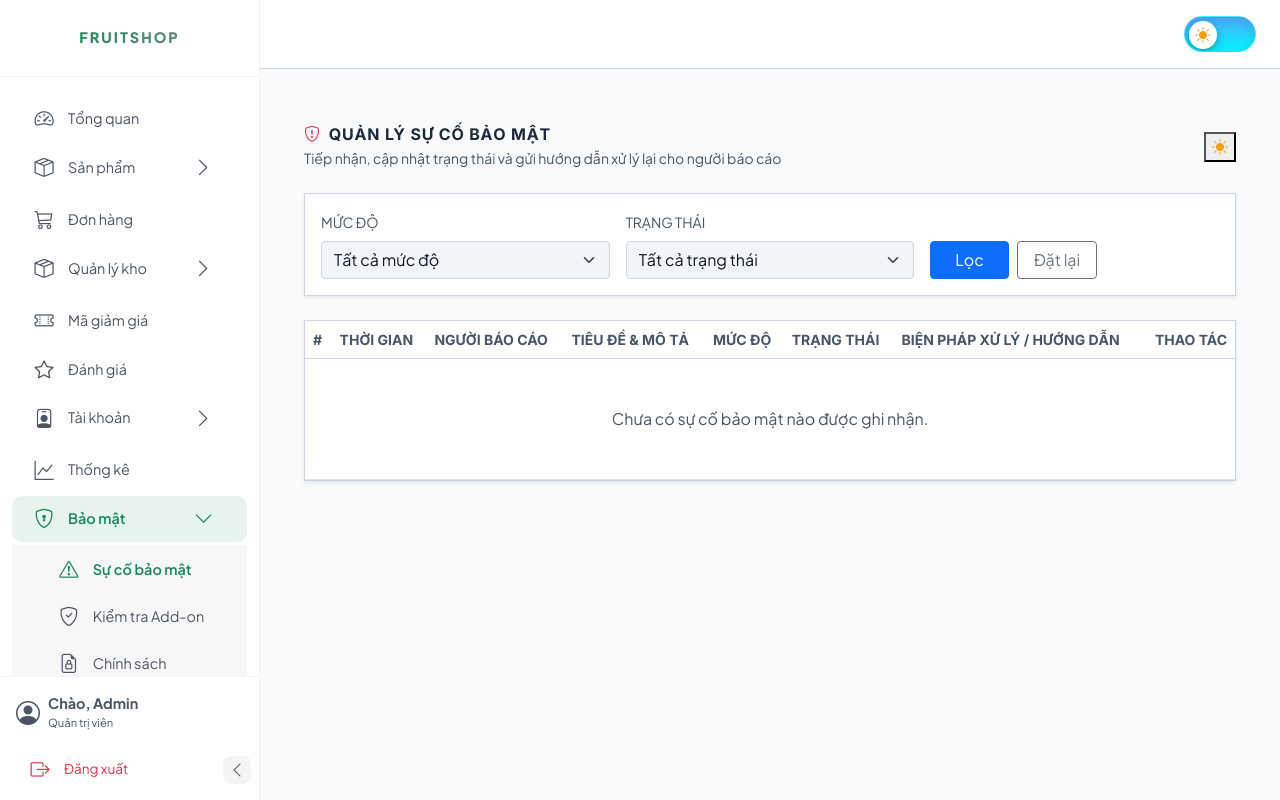
After one commit to nguyenthixuanhoa2005/FruitShop, an ASP.NET Core app: template FruitShop/Views/SecurityIncidents/Index.cshtml in a window 1280 px wide. The commit adds this page. Run offline with ASP.NET Core 8, Linux system fonts and the light colour scheme; the template is opened without the code that fills it, so the values that code supplies are empty; style sheets or scripts are compiled from the project's sources; some libraries are stand-ins or nearby versions.

Commit message:
update luồng báo cáo sự cố

```diff
--- a/FruitShop/Views/Account/Index.cshtml
+++ b/FruitShop/Views/Account/Index.cshtml
@@ -29,8 +29,11 @@
                     <a asp-action="EnableTwoFactor" class="list-group-item list-group-item-action border-0 py-3 rounded-3 mb-2">
                         <i class="fas fa-shield-alt me-2"></i>Xác thực 2FA
                     </a>
-                    <a asp-controller="Orders" asp-action="Index" class="list-group-item list-group-item-action border-0 py-3 rounded-3">
+                    <a asp-controller="Orders" asp-action="Index" class="list-group-item list-group-item-action border-0 py-3 rounded-3 mb-2">
                         <i class="fas fa-shopping-bag me-2"></i>Đơn hàng của tôi
+                    </a>
+                    <a asp-controller="Home" asp-action="ReportIncident" class="list-group-item list-group-item-action border-0 py-3 rounded-3 text-danger">
+                        <i class="fas fa-exclamation-triangle me-2"></i>Báo cáo sự cố bảo mật
                     </a>
                 </div>
             </div>
--- /dev/null
+++ b/FruitShop/Views/SecurityIncidents/Index.cshtml
@@ -0,0 +1,171 @@
+@model IEnumerable<FruitShop.Models.SecurityIncident>
+@{
+    ViewData["Title"] = "Quản lý sự cố bảo mật";
+    Layout = "~/Views/Shared/_AdminLayout.cshtml";
+    var filterStatus = ViewData["FilterStatus"]?.ToString() ?? "";
+    var filterSeverity = ViewData["FilterSeverity"]?.ToString() ?? "";
+}
+
+<style>
+    .incident-card {
+        background-color: var(--bg-card);
+        border: 1px solid var(--border-color);
+        color: var(--text-main);
+    }
+    .incident-input {
+        background-color: var(--bg-input) !important;
+        border: 1px solid var(--border-color) !important;
+        color: var(--text-main) !important;
+    }
+    .incident-table {
+        color: var(--text-main) !important;
+        --bs-table-bg: transparent;
+        --bs-table-hover-bg: rgba(128, 128, 128, 0.08);
+        --bs-table-border-color: var(--border-color);
+    }
+    .incident-table thead th {
+        color: var(--text-muted) !important;
+        border-bottom: 1px solid var(--border-color) !important;
+    }
+    .incident-muted {
+        color: var(--text-muted) !important;
+    }
+</style>
+
+<div class="container-fluid py-4">
+    <div class="d-flex flex-wrap justify-content-between align-items-center gap-3 mb-4">
+        <div>
+            <h3 class="fw-bold text-contrast mb-1">
+                <i class="bi bi-shield-exclamation text-danger me-2"></i>Quản lý sự cố bảo mật
+            </h3>
+            <p class="incident-muted small mb-0">Tiếp nhận, cập nhật trạng thái và gửi hướng dẫn xử lý lại cho người báo cáo</p>
+        </div>
+        <button id="themeToggle" class="btn-theme" title="Đổi giao diện Sáng / Tối (Alt + T)">
+            <i class="bi bi-sun-fill sun-icon"></i>
+            <i class="bi bi-moon-stars-fill moon-icon"></i>
+        </button>
+    </div>
+
+    <div class="incident-card rounded-4 p-3 mb-4 shadow-sm">
+        <form method="get" class="row g-3 align-items-end">
+            <div class="col-md-4">
+                <label class="form-label incident-muted small text-uppercase fw-semibold">Mức độ</label>
+                <select name="severity" class="form-select incident-input">
+                    <option value="">Tất cả mức độ</option>
+                    <option value="Thấp" selected="@(filterSeverity == "Thấp")">Thấp</option>
+                    <option value="Trung bình" selected="@(filterSeverity == "Trung bình")">Trung bình</option>
+                    <option value="Cao" selected="@(filterSeverity == "Cao")">Cao</option>
+                </select>
+            </div>
+            <div class="col-md-4">
+                <label class="form-label incident-muted small text-uppercase fw-semibold">Trạng thái</label>
+                <select name="status" class="form-select incident-input">
+                    <option value="">Tất cả trạng thái</option>
+                    <option value="Mới" selected="@(filterStatus == "Mới")">Mới</option>
+                    <option value="Đang xử lý" selected="@(filterStatus == "Đang xử lý")">Đang xử lý</option>
+                    <option value="Đã ngăn chặn" selected="@(filterStatus == "Đã ngăn chặn")">Đã ngăn chặn</option>
+                    <option value="Đã đóng" selected="@(filterStatus == "Đã đóng")">Đã đóng</option>
+                </select>
+            </div>
+            <div class="col-md-4 d-flex gap-2">
+                <button type="submit" class="btn btn-primary px-4">Lọc</button>
+                <a asp-action="Index" class="btn btn-outline-secondary px-3">Đặt lại</a>
+            </div>
+        </form>
+    </div>
+
+    @Html.AntiForgeryToken()
+
+    <div class="incident-card rounded-4 overflow-hidden shadow-sm">
+        <div class="table-responsive">
+            <table class="table incident-table table-hover align-middle mb-0">
+                <thead>
+                    <tr class="small text-uppercase">
+                        <th>#</th>
+                        <th>Thời gian</th>
+                        <th>Người báo cáo</th>
+                        <th>Tiêu đề &amp; Mô tả</th>
+                        <th>Mức độ</th>
+                        <th>Trạng thái</th>
+                        <th>Biện pháp xử lý / Hướng dẫn</th>
+                        <th class="text-end">Thao tác</th>
+                    </tr>
+                </thead>
+                <tbody>
+                    @if (Model != null && Model.Any())
+                    {
+                        foreach (var item in Model)
+                        {
+                            var sevBadge = item.Severity switch
+                            {
+                                "Cao" => "bg-danger",
+                                "Trung bình" => "bg-warning text-dark",
+                                _ => "bg-info text-dark"
+                            };
+                            <tr data-id="@item.Id">
+                                <td class="incident-muted font-mono">#@item.Id</td>
+                                <td class="small incident-muted">@item.CreatedAt.ToLocalTime().ToString("dd/MM/yyyy HH:mm")</td>
+                                <td class="text-primary small fw-semibold">@item.ReportedBy</td>
+                                <td style="max-width: 280px;">
+                                    <div class="fw-semibold">@item.Title</div>
+                                    <div class="small incident-muted" style="white-space: normal;">@item.Description</div>
+                                </td>
+                                <td><span class="badge @sevBadge">@item.Severity</span></td>
+                                <td>
+                                    <select class="form-select form-select-sm incident-input status-select" style="min-width: 145px;">
+                                        <option value="Mới" selected="@(item.Status == "Mới")">Mới</option>
+                                        <option value="Đang xử lý" selected="@(item.Status == "Đang xử lý")">Đang xử lý</option>
+                                        <option value="Đã ngăn chặn" selected="@(item.Status == "Đã ngăn chặn")">Đã ngăn chặn</option>
+                                        <option value="Đã đóng" selected="@(item.Status == "Đã đóng")">Đã đóng</option>
+                                    </select>
+                                </td>
+                                <td style="min-width: 240px;">
+                                    <textarea class="form-control form-control-sm incident-input resolution-input" rows="2"
+                                              placeholder="Nhập biện pháp xử lý hoặc hướng dẫn gửi cho người dùng...">@item.ResolutionNote</textarea>
+                                </td>
+                                <td class="text-end">
+                                    <button type="button" class="btn btn-sm btn-success save-incident-btn px-3">Lưu &amp; Gửi</button>
+                                </td>
+                            </tr>
+                        }
+                    }
+                    else
+                    {
+                        <tr>
+                            <td colspan="8" class="text-center incident-muted py-5">Chưa có sự cố bảo mật nào được ghi nhận.</td>
+                        </tr>
+                    }
+                </tbody>
+            </table>
+        </div>
+    </div>
+</div>
+
+@section Scripts {
+    <script>
+        document.querySelectorAll('.save-incident-btn').forEach(btn => {
+            btn.addEventListener('click', function () {
+                const row = this.closest('tr');
+                const id = row.dataset.id;
+                const status = row.querySelector('.status-select').value;
+                const resolutionNote = row.querySelector('.resolution-input').value;
+                const token = document.querySelector('input[name="__RequestVerificationToken"]').value;
+
+                const body = new URLSearchParams({ id, status, resolutionNote });
+                fetch('/SecurityIncidents/UpdateStatus', {
+                    method: 'POST',
+                    headers: {
+                        'Content-Type': 'application/x-www-form-urlencoded',
+                        'RequestVerificationToken': token
+                    },
+                    body: body.toString()
+                })
+                .then(r => r.json())
+                .then(res => {
+                    alert(res.message);
+                    if (res.success) location.reload();
+                });
+            });
+        });
+    </script>
+}
--- a/FruitShop/Views/Shared/_AdminLayout.cshtml
+++ b/FruitShop/Views/Shared/_AdminLayout.cshtml
@@ -117,6 +117,7 @@
 
             @{
                 var isSecActive = ViewContext.RouteData.Values["Controller"]?.ToString() == "AdminAddon" ||
+                                  ViewContext.RouteData.Values["Controller"]?.ToString() == "SecurityIncidents" ||
                                   (ViewContext.RouteData.Values["Controller"]?.ToString() == "AdminHome" && ViewContext.RouteData.Values["Action"]?.ToString() == "Privacy");
             }
             <div class="menu-item has-submenu @(isSecActive ? "active open" : "")">
@@ -125,6 +126,11 @@
                 <i class="bi bi-chevron-right arrow"></i>
             </div>
             <div class="submenu @(isSecActive ? "open" : "")">
+                <a class="menu-item @(ViewContext.RouteData.Values["Controller"]?.ToString() == "SecurityIncidents" ? "active" : "")"
+                   asp-controller="SecurityIncidents" asp-action="Index">
+                    <i class="bi bi-exclamation-triangle"></i>
+                    <span class="menu-text">Sự cố bảo mật</span>
+                </a>
                 <a class="menu-item @(ViewContext.RouteData.Values["Controller"]?.ToString() == "AdminAddon" ? "active" : "")"
                    href="/AdminAddon">
                     <i class="bi bi-shield-check"></i>
--- a/FruitShop/Views/Shared/_Layout.cshtml
+++ b/FruitShop/Views/Shared/_Layout.cshtml
@@ -281,6 +281,9 @@
                         <li class="nav-item">
                             <a class="nav-link px-4 fw-bold text-dark hover-green text-uppercase" href="/Home/Privacy" style="font-size: 1.1rem;">Liên hệ</a>
                         </li>
+                        <li class="nav-item">
+                            <a class="nav-link px-4 fw-bold text-danger hover-green text-uppercase" href="/Home/ReportIncident" style="font-size: 1.1rem;">Báo cáo sự cố</a>
+                        </li>
                     </ul>
                 </div>
             </div>
```
Also changed, not shown: FruitShop/Controllers/HomeController.cs (+62 -0 lines), FruitShop/Controllers/SecurityIncidentsController.cs (added, +74 -0 lines), FruitShop/Database/CSDL.sql (+19 -0 lines), FruitShop/Models/FruitShopContext.cs (+19 -0 lines), FruitShop/Models/SecurityIncident.cs (added, +36 -0 lines), FruitShop/Views/Home/ReportIncident.cshtml (added, +133 -0 lines).
